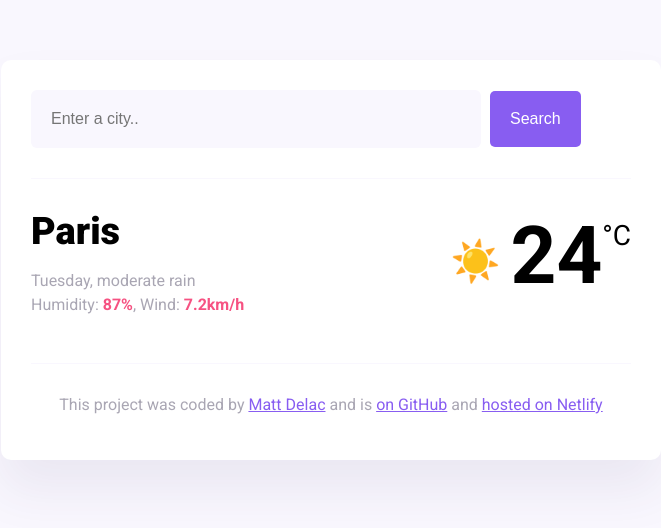
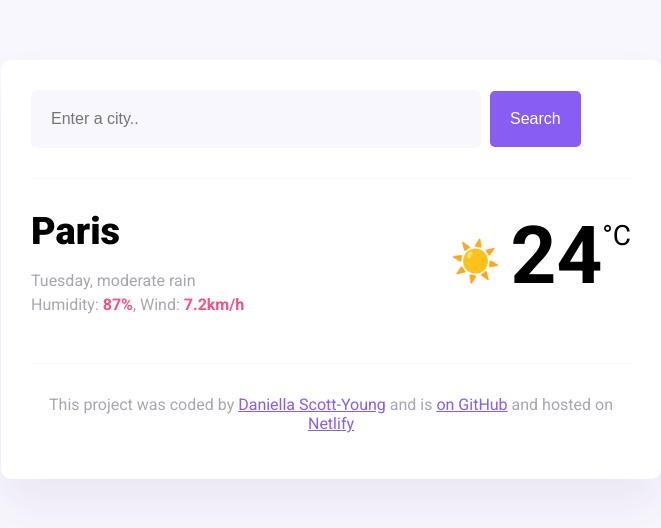
Before and after one commit to dscottyoung2022/CodeSandBox-Project, a plain HTML site: page index.html in a window 1280 px wide. Shown: the whole page, without its empty margins (309-970 px from the left). Drawn offline with nearby package versions, Linux system fonts and the light colour scheme.

Commit message:
Added Links
Added Links to GitHub Profile, GitHub Repo, and Netlify hosting website.
Made correction to Netlify link so only word 'Netlify' is the link to website.

```diff
--- a/index.html
+++ b/index.html
@@ -46,9 +46,20 @@
       <footer>
         <p>
           This project was coded by
-          <a href="#" target="_blank">Matt Delac</a> and is
-          <a href="#" target="_blank"> on GitHub</a> and
-          <a href="#" target="_blank">hosted on Netlify</a>
+          <a href="https://github.com/dscottyoung2022" target="_blank"
+            >Daniella Scott-Young</a
+          >
+          and is
+          <a
+            href="https://github.com/dscottyoung2022/CodeSandBox-Project"
+            target="_blank"
+          >
+            on GitHub</a
+          >
+          and hosted on
+          <a href="https://codesandbox-project.netlify.app/" target="_blank"
+            >Netlify</a
+          >
         </p>
       </footer>
     </div>
```
